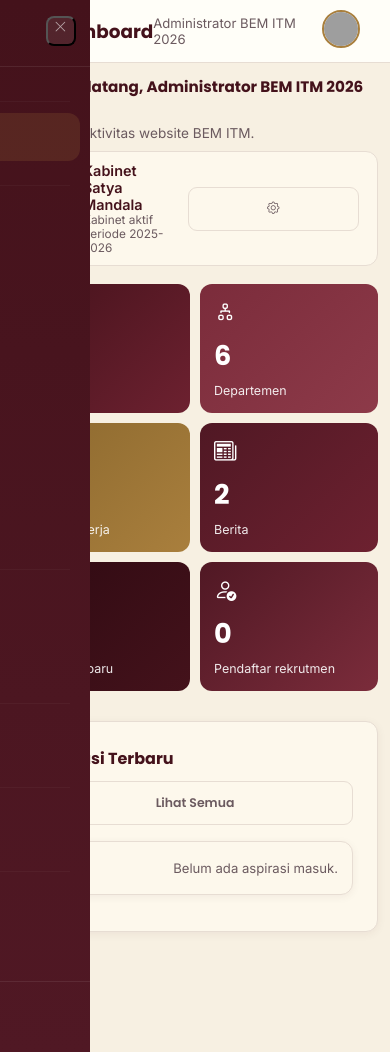
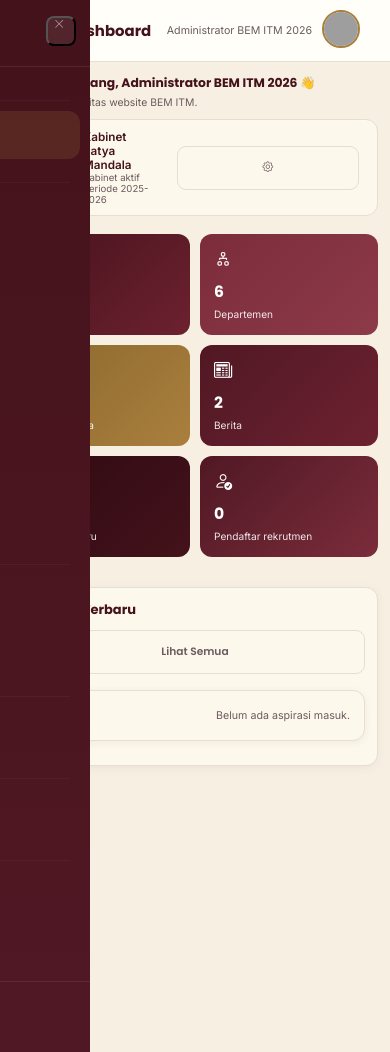
Before and after one commit to Biyabylla/BEM-ITM, a PHP site: page /admin/index.php in a window 390 px wide. Run offline with PHP 8.4, Linux system fonts and the light colour scheme; a user stored in the database is signed in; data comes from the database, SQL or seed files in the repository; data that the repository does not hold is empty; some libraries are stand-ins or nearby versions; grey boxes are pictures that could not be loaded.

Commit message:
fix: admin mobile responsive lebih komprehensif (overflow-wrap, font-size, body overflow, !important, touch targets)

```diff
--- a/admin/includes/admin-header.php
+++ b/admin/includes/admin-header.php
@@ -165,8 +165,13 @@
     .sidebar-backdrop.show{display:block;opacity:1;}
     .content [style*="grid-template-columns"]{grid-template-columns:1fr !important;}
     .content [style*="display:grid"]{display:flex !important;flex-direction:column !important;}
+    .card{overflow-wrap:break-word;word-break:break-word;}
+    .card h4{overflow-wrap:break-word;word-break:break-word;}
+    .form-control{overflow-wrap:break-word;word-break:break-word;}
+    .table-responsive td{overflow-wrap:break-word;word-break:break-word;}
 }
 @media(max-width:620px){
+    html{font-size:14px;}
     .sidebar{width:100%;left:-300px;}
     .sidebar.open{left:0;}
     .content{padding:14px;}
@@ -178,8 +183,9 @@
     .stat-card h4{font-size:.82rem;margin:8px 0 2px;}
     .stat-card span{font-size:1.3rem;}
     .stat-card i.fs-4{font-size:1.4rem !important;}
+    .stat-card h2{font-size:1.4rem !important;}
     .search-wrap{max-width:100%;}
-    .card{border-radius:12px;}
+    .card{border-radius:12px;padding:16px !important;}
     .form-group{margin-bottom:14px;}
     .form-group label{font-size:.8rem;}
     .form-group .form-control{padding:12px 14px;font-size:.85rem;}
@@ -188,8 +194,14 @@
     .topbar h2{font-size:1rem;}
     .btn{min-height:44px;}
     .page-head{margin-bottom:18px;}
+    .page-head p{font-size:.8rem;}
+    .table-responsive td{font-size:.8rem;}
+    .table-responsive td::before{font-size:.72rem;}
+    .badge{font-size:.7rem;padding:3px 9px;}
+    .confirm-box{padding:20px 18px;}
 }
 @media(max-width:420px){
+    html{font-size:13px;}
     .topbar{padding:10px 12px;}
     .topbar h2{font-size:.92rem;}
     .content{padding:12px;}
@@ -197,6 +209,12 @@
     .stat-card{padding:14px;}
     .stat-card h4{font-size:.78rem;}
     .stat-card span{font-size:1.2rem;}
+    .stat-card h2{font-size:1.2rem !important;}
+    .card{padding:12px !important;}
+    .form-group .form-control{padding:10px 12px;font-size:.82rem;}
+    .btn{padding:10px 14px;font-size:.82rem;}
+    .table-responsive td{font-size:.76rem;padding:5px 0;}
+    .table-responsive td::before{font-size:.7rem;}
 }
 ::selection{background:rgba(169,127,61,.25);color:var(--maroon-900);}
 :is(a,button,input,select,textarea,.toast .t-close):focus-visible{outline:3px solid rgba(169,127,61,.5);outline-offset:2px;}
```
